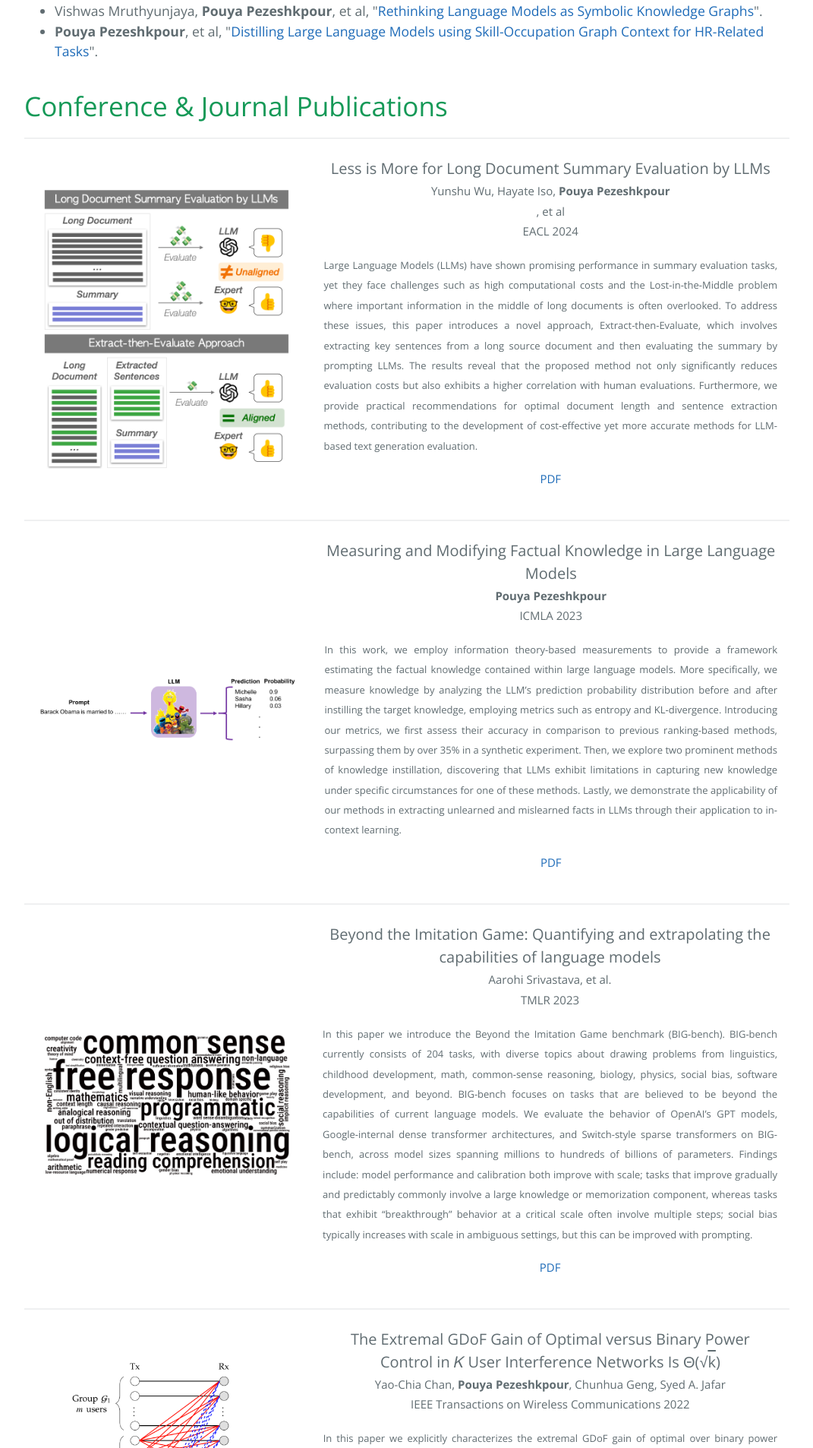
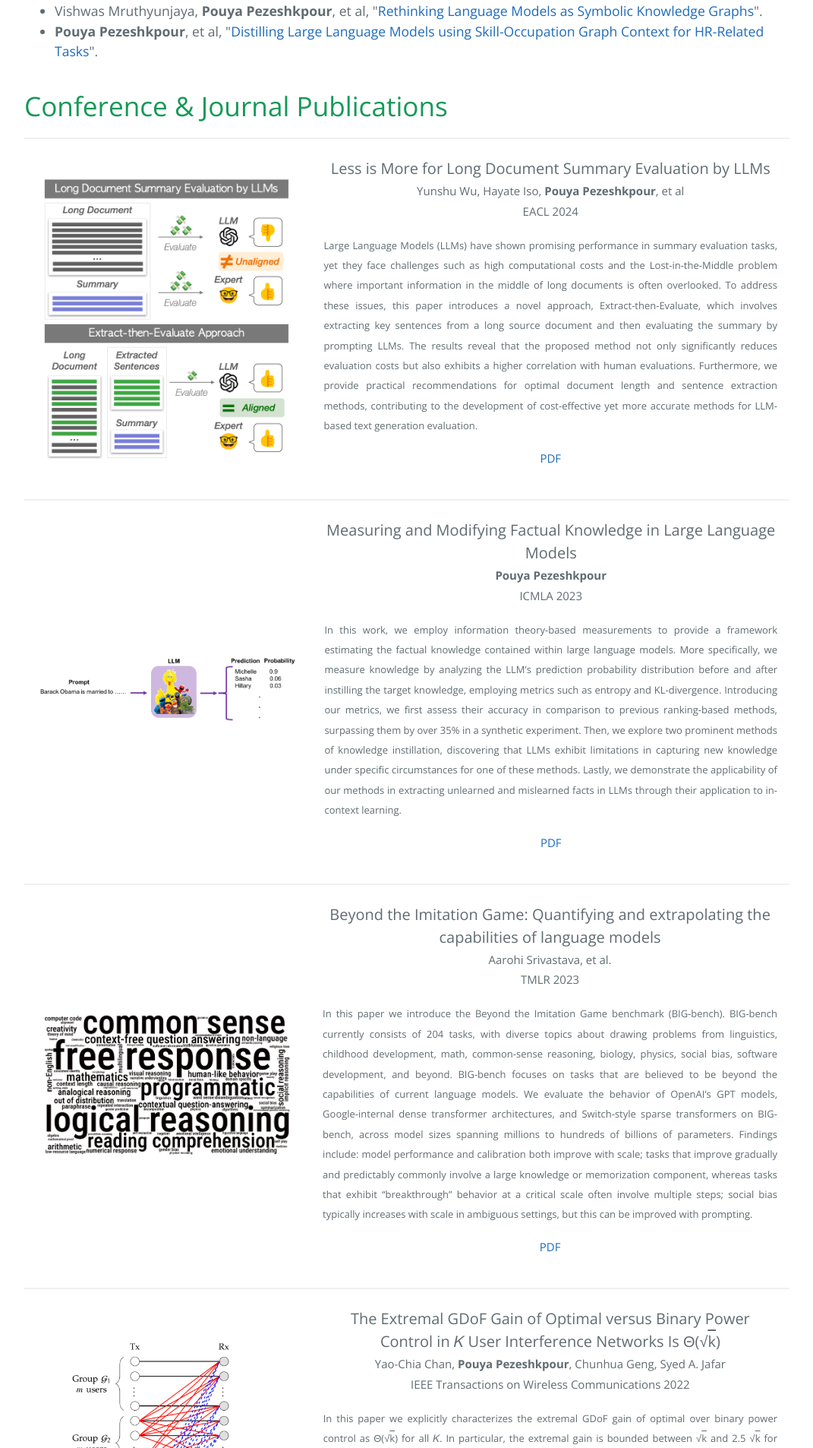
Before and after one commit to pouyapez/pouyapez.github.io, a Jekyll site: the page built from index.md, in a window 1280 px wide. Shown: the part 1413-3319 px from the top of the page at 76% size, without its empty margins (104-1175 px from the left). Built offline with Jekyll 4.4.1, drawn with Linux system fonts in a browser that asks for light colours.

Commit message:
Update index.md

```diff
--- a/index.md
+++ b/index.md
@@ -66,7 +66,7 @@ layout: default
         <td>
           <p class="text cright-align text-large add-top-margin" style="width:100%;" align="center">
               <font style="font-size:20px">Less is More for Long Document Summary Evaluation by LLMs</font><br>
-              <font style="font-size:15px">Yunshu Wu, Hayate Iso, <b>Pouya Pezeshkpour</b><br>, et al<br>
+              <font style="font-size:15px">Yunshu Wu, Hayate Iso, <b>Pouya Pezeshkpour</b>, et al<br>
               EACL 2024</font><br>
              </p><p align="justify"> <font style="font-size:13px">Large Language Models (LLMs) have shown promising performance in summary evaluation tasks, yet they face challenges such as high computational costs and the Lost-in-the-Middle problem where important information in the middle of long documents is often overlooked. To address these issues, this paper introduces a novel approach, Extract-then-Evaluate, which involves extracting key sentences from a long source document and then evaluating the summary by prompting LLMs. The results reveal that the proposed method not only significantly reduces evaluation costs but also exhibits a higher correlation with human evaluations. Furthermore, we provide practical recommendations for optimal document length and sentence extraction methods, contributing to the development of cost-effective yet more accurate methods for LLM-based text generation evaluation.
  </font><br></p>
```
